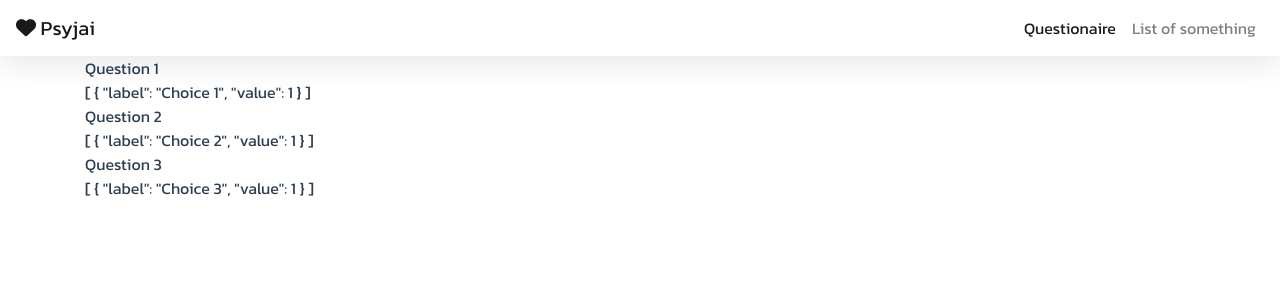
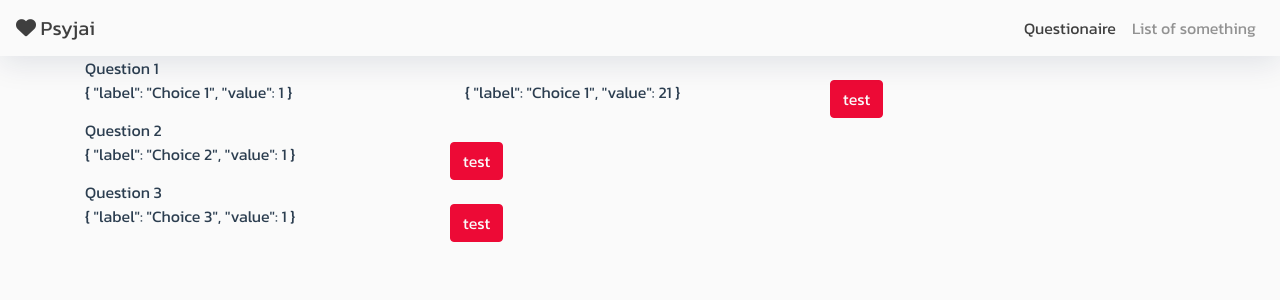
Before and after one commit to WebmasterCamp/ywc17-workshop-a, a Vue app: page /questionaire in a window 1280 px wide. Shown: the top 300 px of the page. Built offline with nearby package versions, Linux system fonts and the light colour scheme.

Commit message:
change theme color

```diff
--- a/src/assets/scss/_variable.scss
+++ b/src/assets/scss/_variable.scss
@@ -0,0 +1,51 @@
+
+
+$white: #fafafa !default; //CUSTOM
+$gray-100: #f8f9fa !default;
+$gray-200: #e9ecef !default;
+$gray-300: #dee2e6 !default;
+$gray-400: #ced4da !default;
+$gray-500: #adb5bd !default;
+$gray-600: #6c757d !default;
+$gray-700: #495057 !default;
+$gray-800: #343a40 !default;
+$gray-900: #212529 !default;
+$black: #2a2a2a !default; //CUSTOM
+// Base colors definitions
+$blue: #007bff !default;
+$indigo: #6610f2 !default;
+$purple: #6f42c1 !default;
+$pink: #e83e8c !default;
+$red: #dc3545 !default;
+$orange: #fd7e14 !default;
+$yellow: #ffc107 !default;
+$green: #28a745 !default;
+$teal: #20c997 !default;
+$cyan: #17a2b8 !default;
+
+
+// Theme color default definitions
+$primary: #ed0a36 !default; //CUSTOM
+$secondary: #7b8eff !default; //CUSTOM
+$success: $green !default;
+$info: $cyan !default;
+$warning: $yellow !default;
+$danger: $red !default;
+$light: $gray-100 !default;
+$dark: $gray-800 !default;
+
+// This table defines the theme colors (variant names)
+$theme-colors: () !default;
+$theme-colors: map-merge(
+  (
+    'primary': $primary,
+    'secondary': $secondary,
+    'success': $success,
+    'info': $info,
+    'warning': $warning,
+    'danger': $danger,
+    'light': $light,
+    'dark': $dark
+  ),
+  $theme-colors
+);
--- a/src/assets/scss/styles.scss
+++ b/src/assets/scss/styles.scss
@@ -1,3 +1,4 @@
+@import './variable';
 @import 'node_modules/bootstrap/scss/bootstrap';
 @import 'node_modules/bootstrap-vue/src/index.scss';
 
--- a/src/mock_data/questionaire.json
+++ b/src/mock_data/questionaire.json
@@ -6,6 +6,10 @@
                 {
                     "label": "Choice 1",
                     "value": 1
+                },
+                {
+                    "label": "Choice 1",
+                    "value": 21
                 }
             ]
         },
--- a/src/views/Questionaire.vue
+++ b/src/views/Questionaire.vue
@@ -3,7 +3,8 @@
        <div v-for="(q, i) in loveQuestions" :key="i">
            <div class="d-block">{{q.question}}</div>
            <b-row>
-               <b-col cols="3">{{q.answers}}</b-col>
+               <b-col cols="4" v-for="(a, j) in q.answers" :key="`a${i}${j}`">{{a}}</b-col>
+               <b-button variant="primary">test</b-button>
            </b-row>
        </div>
     </b-container>
```
